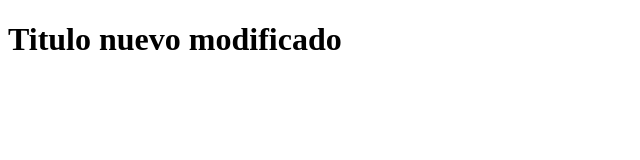
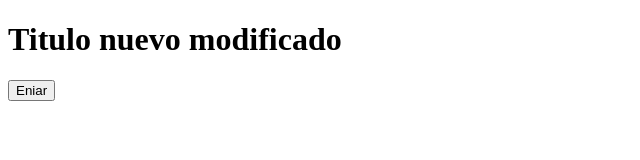
Before and after one commit to jdiiego95/git--exercise, a plain HTML site: page index.html in a window 1280 px wide. Shown: the whole page, without its empty margins (0-640 px from the left). Drawn offline with Linux system fonts and the light colour scheme.

Commit message:
se agrego formaulario button

```diff
--- a/index.html
+++ b/index.html
@@ -8,5 +8,8 @@
 </head>
 <body>
     <h1>Titulo nuevo modificado</h1>
+    <form action="#" method="get">
+        <input type="button" value="Eniar">
+    </form>
 </body>
 </html>
```
